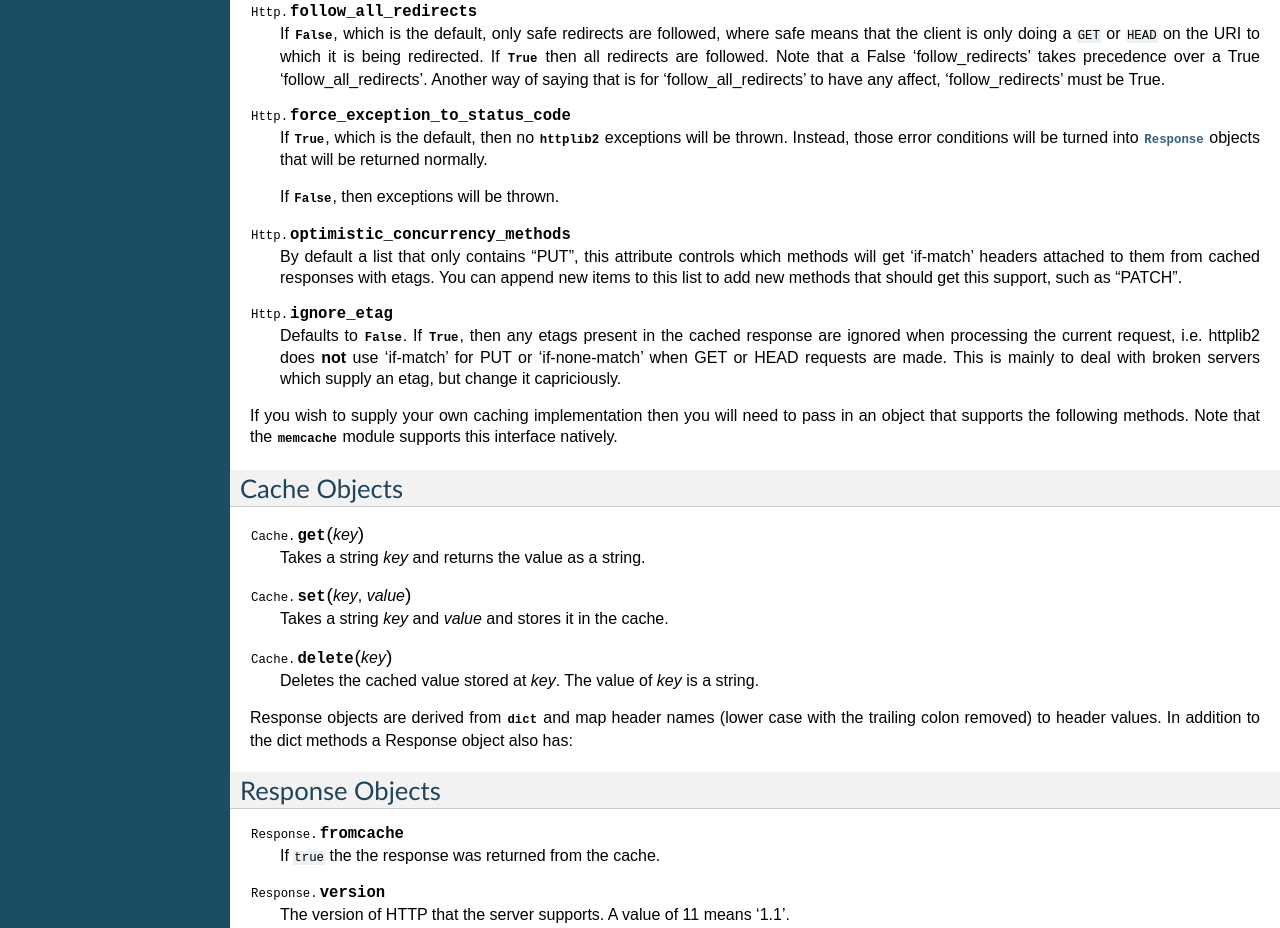
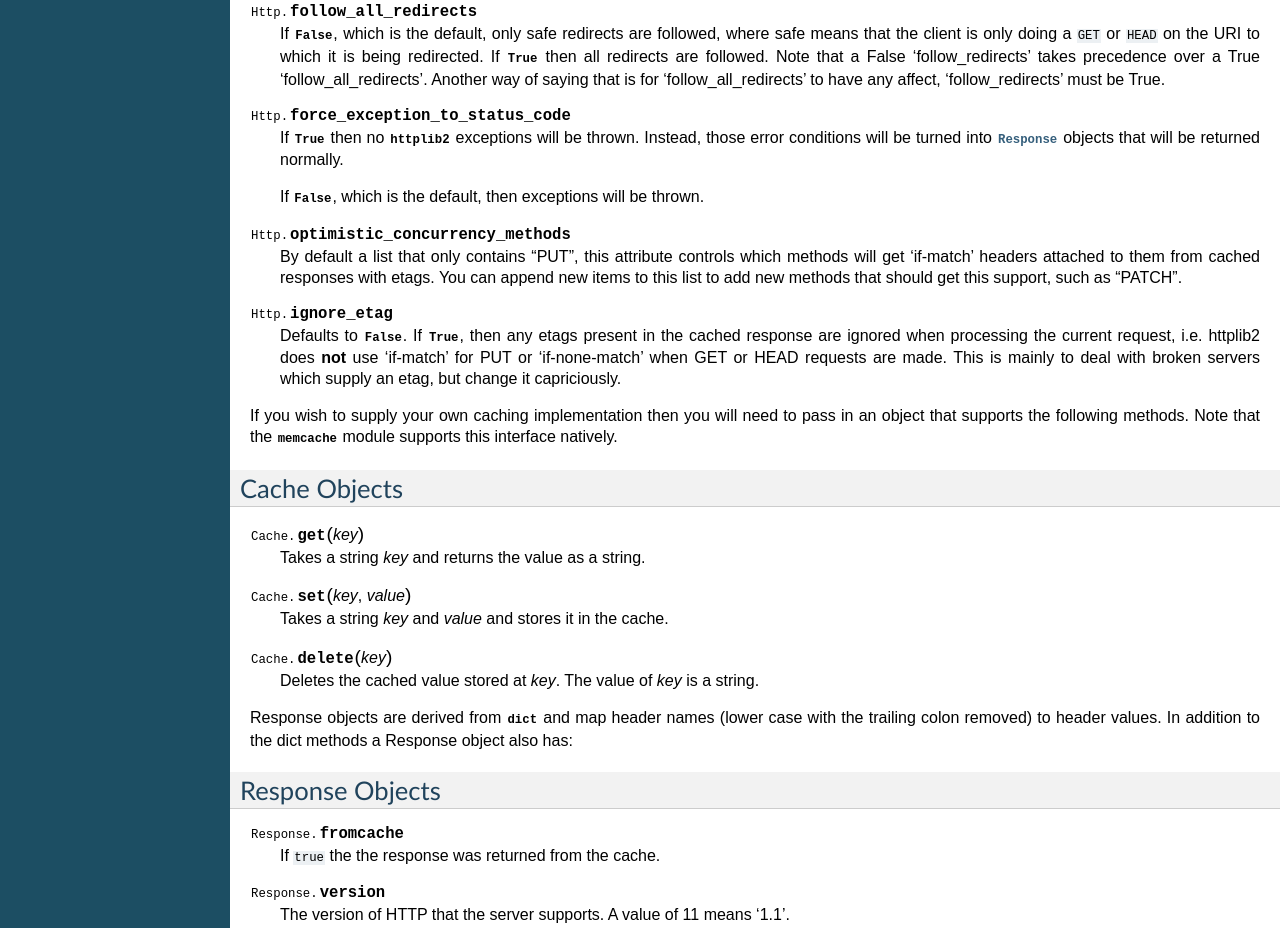
Before and after one commit to markpasc/httplib2, a plain HTML site: page doc/html/libhttplib2.html in a window 1280 px wide. Shown: the part 2419-3347 px from the top of the page. Drawn offline with Linux system fonts and the light colour scheme.

Commit message:
Fixed documentation to match actuality and rebuilt html docs
--HG--
extra : convert_revision : svn%3A9c2de28b-8636-0410-a9a5-d3d692f440c3/trunk%40273

```diff
--- a/doc/html/libhttplib2.html
+++ b/doc/html/libhttplib2.html
@@ -249,10 +249,10 @@ Another way of saying that is for &#8216;follow_all_redirects&#8217; to have any
 <dl class="attribute">
 <dt id="httplib2.Http.force_exception_to_status_code">
 <!--[httplib2.Http.force_exception_to_status_code]--><tt class="descclassname">Http.</tt><tt class="descname">force_exception_to_status_code</tt><a class="headerlink" href="#httplib2.Http.force_exception_to_status_code" title="Permalink to this definition">¶</a></dt>
-<dd><p>If <tt class="xref docutils literal"><span class="pre">True</span></tt>, which is the default, then no <tt class="xref docutils literal"><span class="pre">httplib2</span></tt> exceptions will be
+<dd><p>If <tt class="xref docutils literal"><span class="pre">True</span></tt> then no <tt class="xref docutils literal"><span class="pre">httplib2</span></tt> exceptions will be
 thrown. Instead, those error conditions will be turned into <a title="httplib2.Response" class="reference internal" href="#httplib2.Response"><tt class="xref docutils literal"><span class="pre">Response</span></tt></a>
 objects that will be returned normally.</p>
-<p>If <tt class="xref docutils literal"><span class="pre">False</span></tt>, then exceptions will be thrown.</p>
+<p>If <tt class="xref docutils literal"><span class="pre">False</span></tt>, which is the default, then exceptions will be thrown.</p>
 </dd></dl>
 
 <dl class="attribute">
```
Also changed, not shown: doc/html/searchindex.json (+1 -1 lines), doc/html/_sources/libhttplib2.txt.
